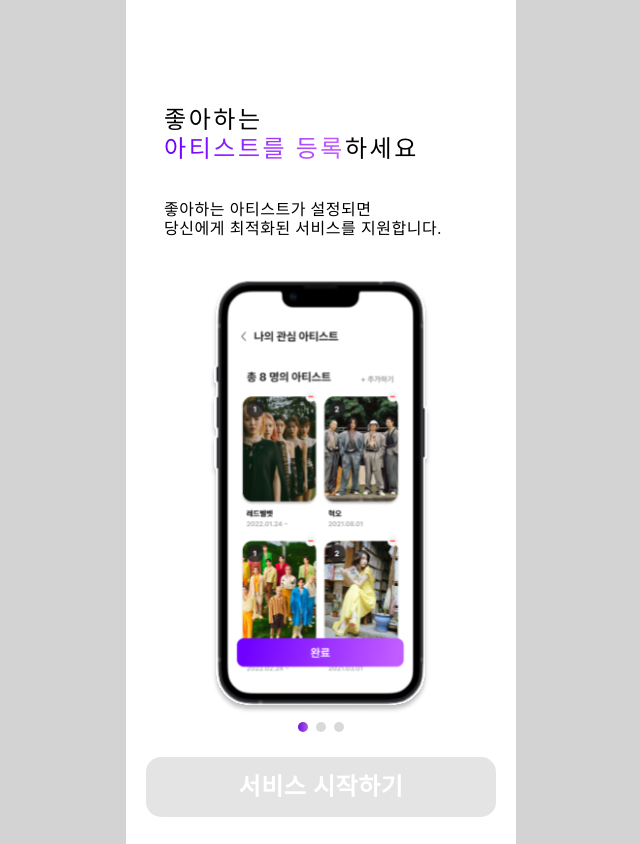
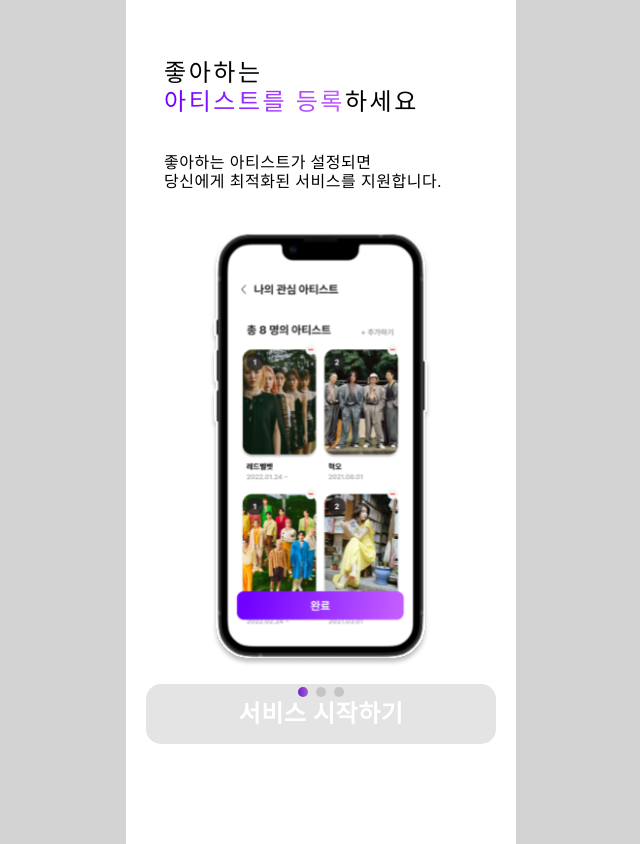
Before and after one commit to Likelion-Inha-10/Duckku-fe, a React (Create React App) app: page / in a window 1280 px wide. Shown: the whole page, without its empty margins (319-959 px from the left). Built offline with nearby package versions, Linux system fonts and the light colour scheme; a web font is replaced by a local one.

Commit message:
feat: 튜토리얼 페이지 높이 수정

```diff
--- a/src/duckku-ui/SortMenu/index.jsx
+++ b/src/duckku-ui/SortMenu/index.jsx
@@ -8,11 +8,12 @@ import { useState } from "react";
 const Wrapper = styled(Flex)`
   width: 86px;
   height: 27px;
+  cursor: pointer;
 `;
 
 const IconWrapper = styled(Flex)`
   width: 18px;
-  heigth: 18px;
+  height: 18px;
 `;
 
 const SortMenu = () => {
@@ -27,16 +28,12 @@ const SortMenu = () => {
   };
   return (
     <>
-      <Wrapper justify="center" align="center">
+      <Wrapper justify="center" align="center" onClick={() => toggleMenu()}>
         <Typography bold16 color="gray">
           {currentMenu}
         </Typography>
         <Margin width="2" />
-        <IconWrapper
-          justify="center"
-          align="center"
-          onClick={() => toggleMenu()}
-        >
+        <IconWrapper justify="center" align="center">
           <IoChevronDownOutline size="18" color="#AFAFAF" />
         </IconWrapper>
       </Wrapper>
--- a/src/pages/Intro/components/slick.css
+++ b/src/pages/Intro/components/slick.css
@@ -1,8 +1,8 @@
 .dots_custom {
   display: inline-block;
   vertical-align: middle;
-  margin: auto 0;
   padding: 0;
+  height: 40px;
 }
 
 .dots_custom li {
--- a/src/pages/Intro/index.jsx
+++ b/src/pages/Intro/index.jsx
@@ -10,6 +10,7 @@ import Slider from "react-slick";
 import Flex from "../../duckku-ui/Flex";
 import "./components/slick.css";
 import { useState } from "react";
+import SortMenu from "../../duckku-ui/SortMenu";
 
 const StyledSlider = styled(Slider)`
   &,
@@ -54,6 +55,12 @@ const StyledImg = styled.img`
   height: 447px;
 `;
 
+const ButtonWrapper = styled.div`
+  vertical-align: middle;
+  position: fixed;
+  bottom: 56px;
+`;
+
 const Intro = () => {
   const settings = {
     dots: true,
@@ -82,7 +89,7 @@ const Intro = () => {
 
   return (
     <Layout>
-      <Margin height="106" />
+      <Margin height="59" />
       <StyledSlider {...settings}>
         <SlideWrapper>
           <Flex justify="center">
@@ -158,7 +165,7 @@ const Intro = () => {
         </SlideWrapper>
       </StyledSlider>
 
-      <Margin height="36" />
+      <ButtonWrapper>
         {slide === 2 ? (
           <Button
             width="350"
@@ -178,6 +185,7 @@ const Intro = () => {
             서비스 시작하기
           </Button>
         )}
+      </ButtonWrapper>
     </Layout>
   );
 };
```
Lines whose indentation alone changed are shown as unchanged.
